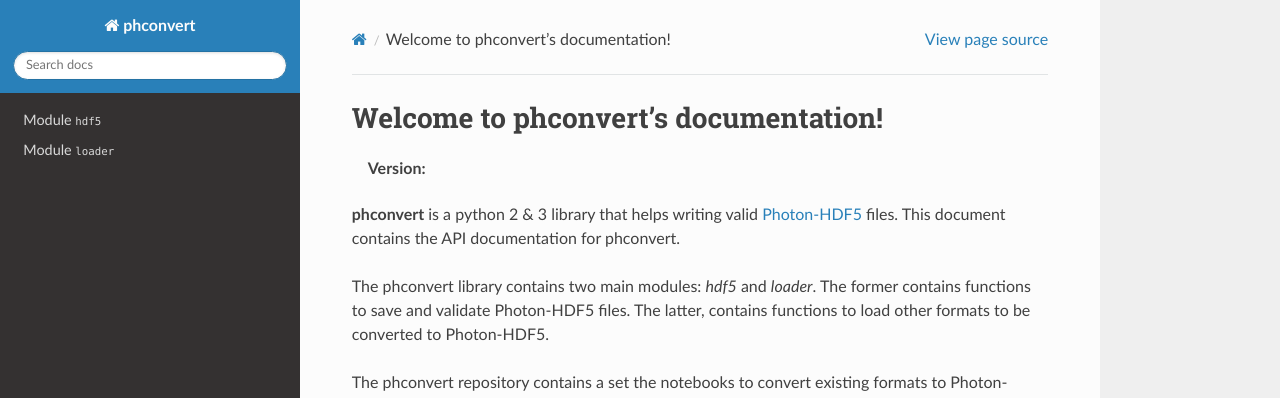
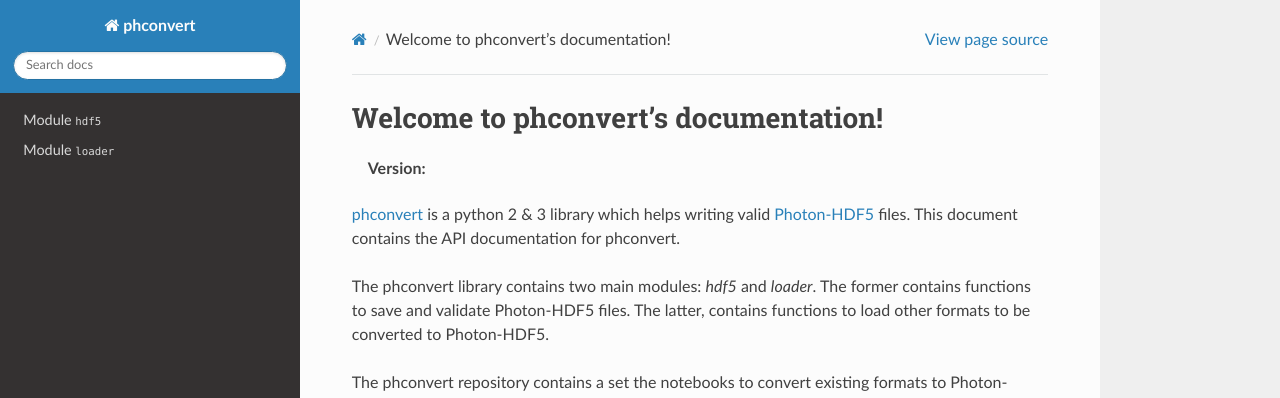
Before and after one commit to Photon-HDF5/phconvert, a Sphinx documentation site: the page built from docs/index.rst, in a window 1280 px wide and 1079 px high. Shown: the top 398 px of the window. Built offline with Sphinx 7.4.7 and the Read the Docs theme 2.0.0, drawn with Linux system fonts in a browser that asks for light colours; the version number could not be read and is left out.

Commit message:
Docs: add link

```diff
--- a/docs/index.rst
+++ b/docs/index.rst
@@ -8,7 +8,8 @@ Welcome to phconvert's documentation!
 
 :Version: |version|
 
-**phconvert** is a python 2 & 3 library that helps writing valid
+`phconvert <http://photon-hdf5.github.io/phconvert/>`__ is a python 2 & 3 library
+which helps writing valid
 `Photon-HDF5 <https://www.photon-hdf5.org>`_ files.
 This document contains the API documentation for phconvert.
 
```
